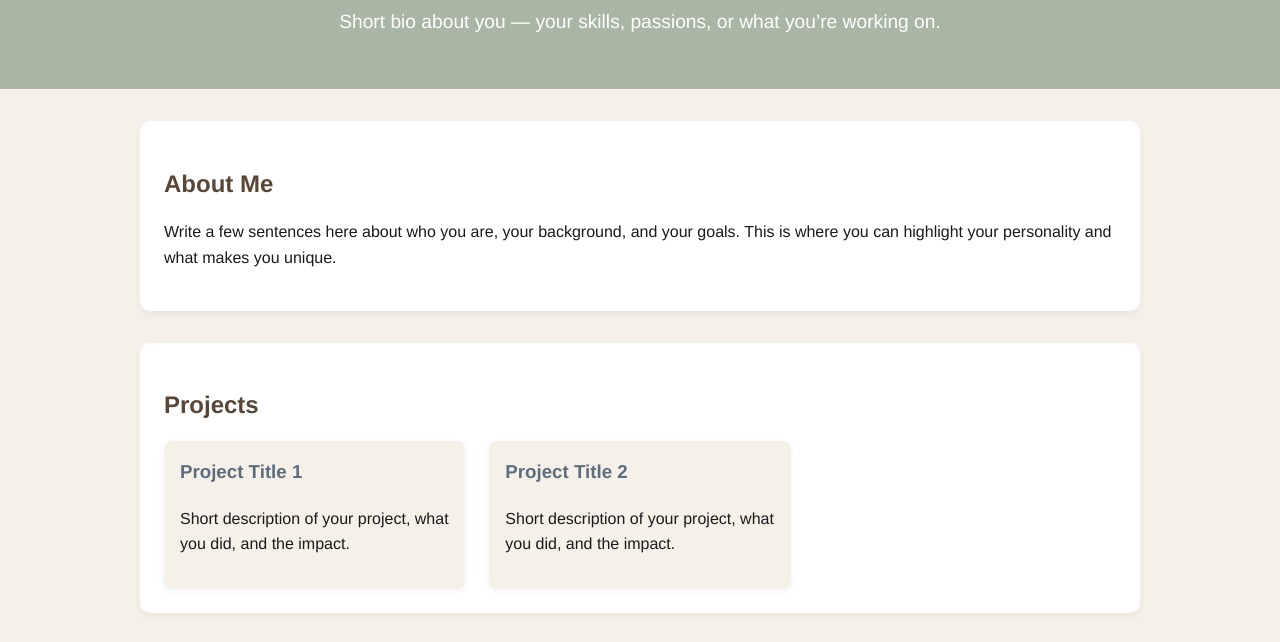
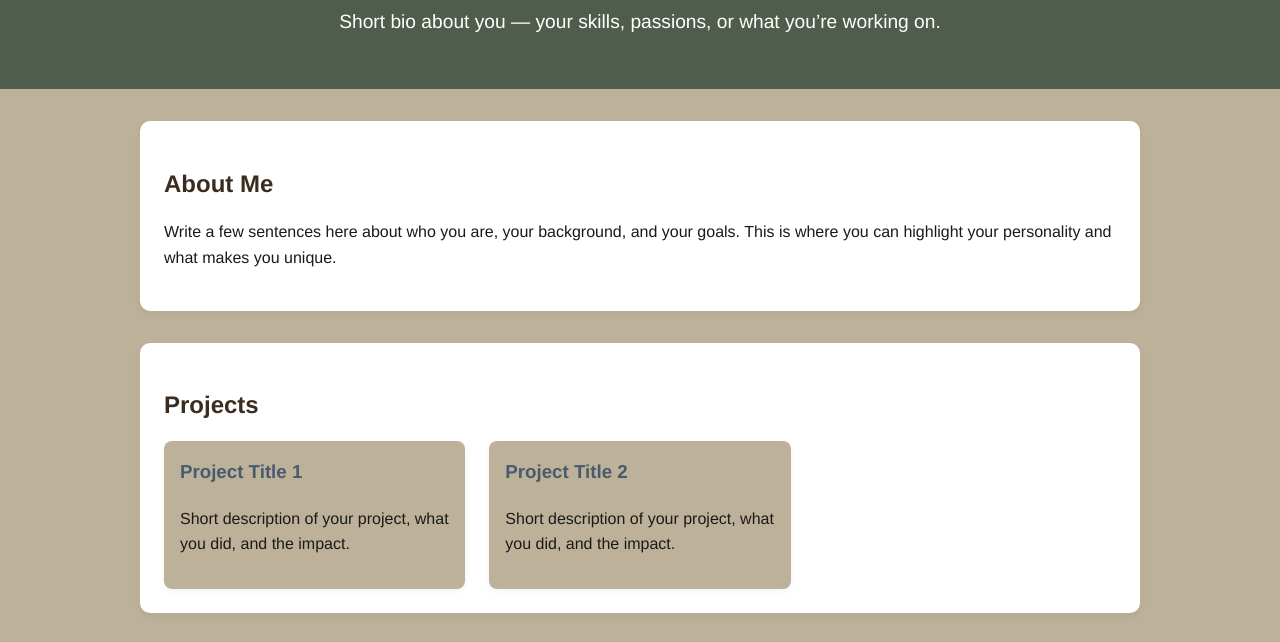
Before and after one commit to ritikareddy29/ritikareddy29.github.io, a plain HTML site: page index.html in a window 1280 px wide. Shown: the part 108-750 px from the top of the page. Drawn offline with Linux system fonts and the light colour scheme.

Commit message:
Update index.html

```diff
--- a/index.html
+++ b/index.html
@@ -7,13 +7,13 @@
     <style>
         /* Color Palette */
         :root {
-            --beige: #f5f1e8;
-            --brown: #5a4634;
+            --beige: #BDB299;
+            --brown: #3B2C20;
             --white: #ffffff;
             --black: #1a1a1a;
-            --grey: #7a7a7a;
-            --sage: #a8b6a3;
-            --twilight-blue: #5d6d7e;
+            --grey: #696565;
+            --sage: #505C4C;
+            --twilight-blue: #485A6E;
         }
 
         body {
```
